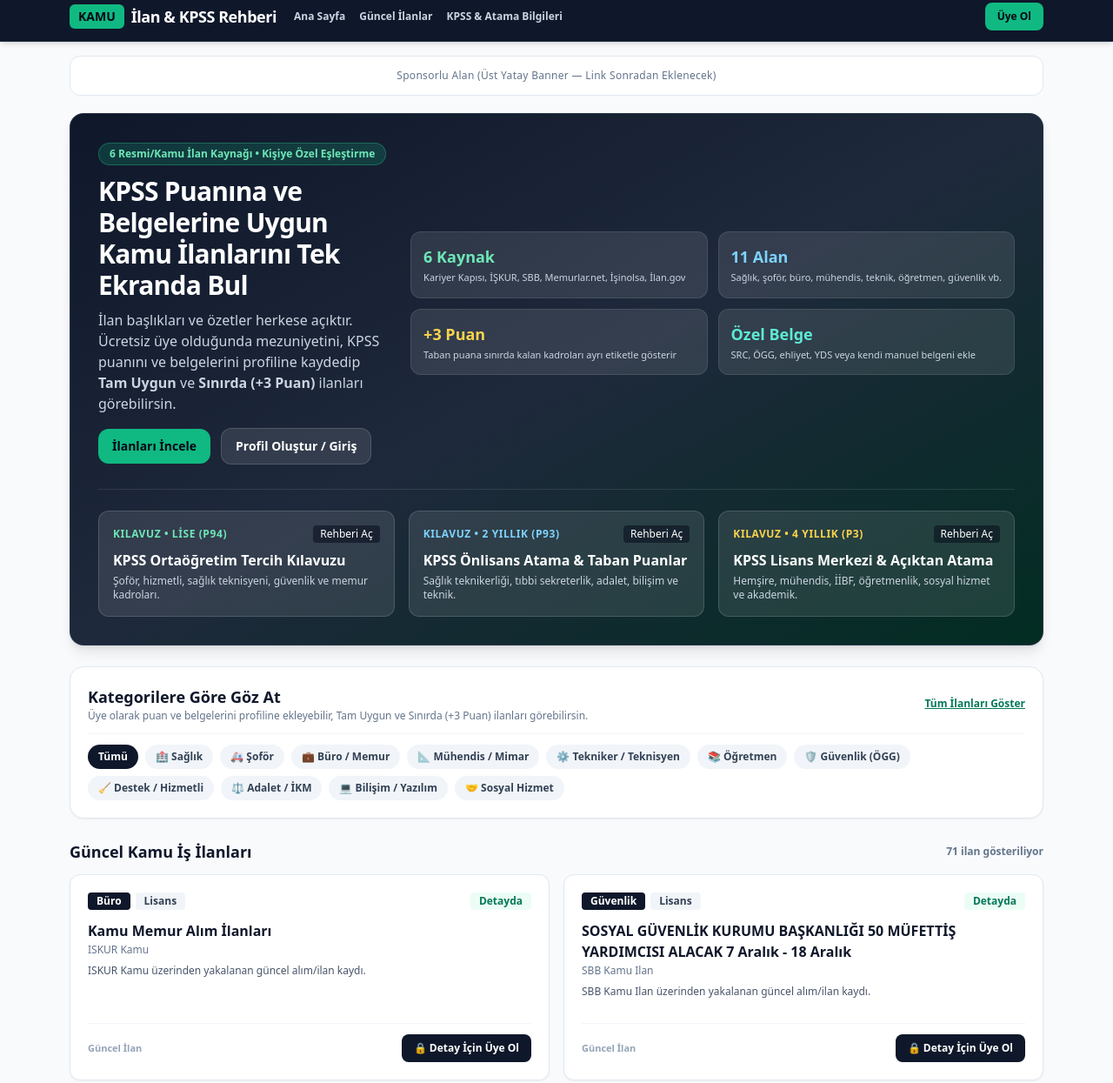
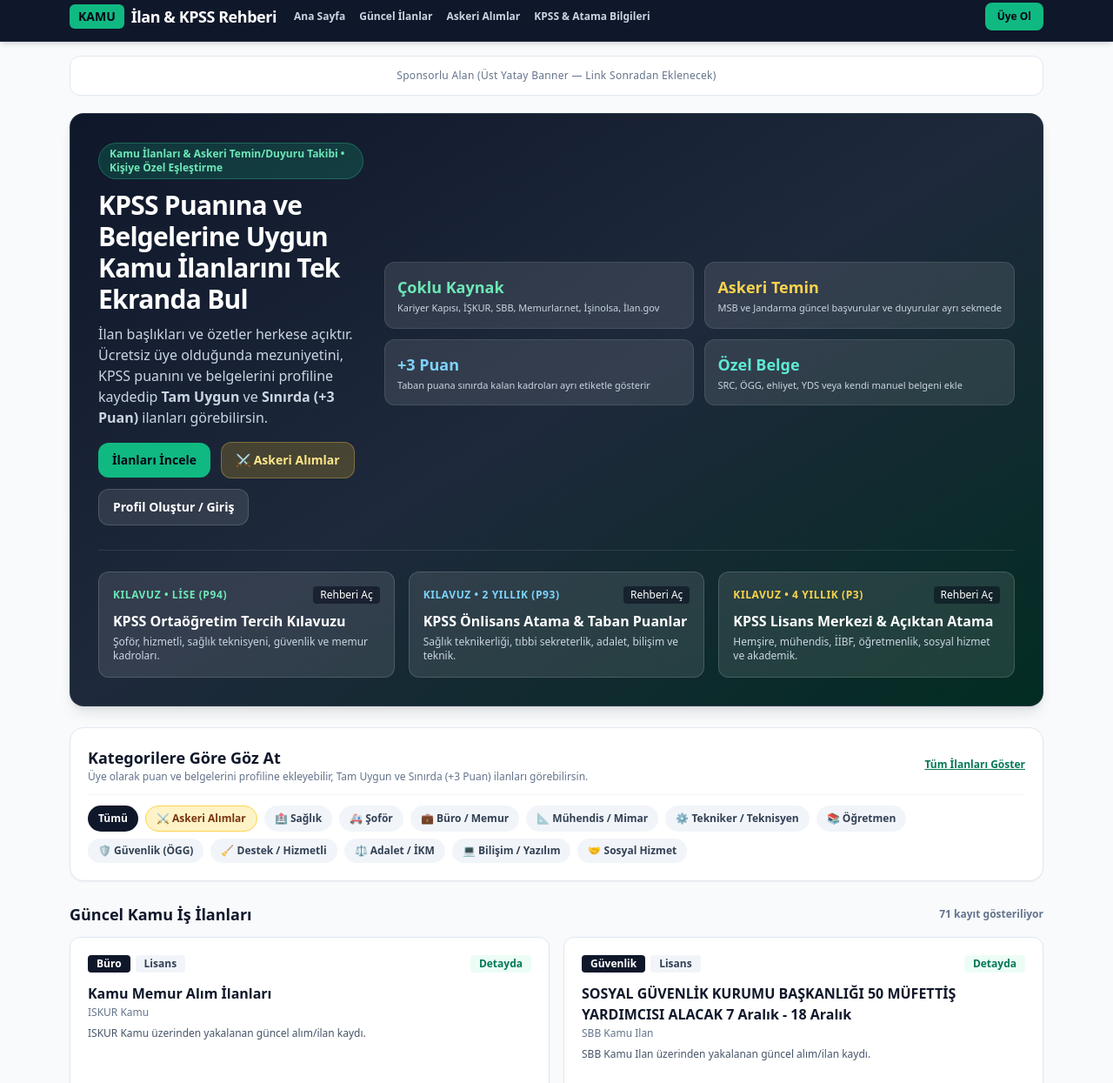
Before and after one commit to marnzkrieg2011-spec/kamu-ilanlari, a plain HTML site: page index.html in a window 1280 px wide. Shown: the part 9-1254 px from the top of the page at 87% size. Drawn offline with nearby package versions, Linux system fonts and the light colour scheme.

Commit message:
Update index.html

```diff
--- a/index.html
+++ b/index.html
@@ -19,6 +19,7 @@
         <nav class="hidden md:flex items-center gap-4 text-xs font-semibold text-slate-300">
           <button type="button" onclick="goHome(event)" class="hover:text-white transition">Ana Sayfa</button>
           <a href="#ilanlarSection" class="hover:text-white transition">Güncel İlanlar</a>
+          <button type="button" onclick="openAskeriAlimlar(event)" class="hover:text-emerald-300 transition">Askeri Alımlar</button>
           <a href="#bilgiMerkezi" class="hover:text-white transition">KPSS & Atama Bilgileri</a>
         </nav>
       </div>
@@ -42,7 +43,7 @@
       <div class="flex flex-col lg:flex-row lg:items-center justify-between gap-6">
         <div class="max-w-2xl">
           <span class="inline-flex items-center gap-1.5 bg-emerald-500/20 border border-emerald-400/30 text-emerald-300 text-xs font-semibold px-3 py-1 rounded-full mb-3">
-            6 Resmi/Kamu İlan Kaynağı • Kişiye Özel Eşleştirme
+            Kamu İlanları & Askeri Temin/Duyuru Takibi • Kişiye Özel Eşleştirme
           </span>
           <h1 class="text-2xl md:text-3xl font-extrabold leading-tight tracking-tight">
             KPSS Puanına ve Belgelerine Uygun Kamu İlanlarını Tek Ekranda Bul
@@ -54,6 +55,9 @@
             <a href="#ilanlarSection" class="bg-emerald-500 hover:bg-emerald-400 text-slate-950 font-bold text-xs sm:text-sm px-4 py-2.5 rounded-xl transition">
               İlanları İncele
             </a>
+            <button type="button" onclick="openAskeriAlimlar(event)" class="bg-amber-400/20 hover:bg-amber-400/30 text-amber-200 font-bold text-xs sm:text-sm px-4 py-2.5 rounded-xl border border-amber-300/30 transition">
+              ⚔️ Askeri Alımlar
+            </button>
             <button type="button" onclick="openAuthModal()" class="bg-white/10 hover:bg-white/20 text-white font-semibold text-xs sm:text-sm px-4 py-2.5 rounded-xl border border-white/15 transition">
               Profil Oluştur / Giriş
             </button>
@@ -62,15 +66,15 @@
 
         <div class="grid grid-cols-2 sm:grid-cols-4 lg:grid-cols-2 gap-3 shrink-0">
           <div class="bg-white/10 border border-white/10 rounded-xl p-3.5">
-            <div class="text-lg font-extrabold text-emerald-300">6 Kaynak</div>
+            <div class="text-lg font-extrabold text-emerald-300">Çoklu Kaynak</div>
             <div class="text-[11px] text-slate-300 mt-0.5">Kariyer Kapısı, İŞKUR, SBB, Memurlar.net, İşinolsa, İlan.gov</div>
           </div>
           <div class="bg-white/10 border border-white/10 rounded-xl p-3.5">
-            <div class="text-lg font-extrabold text-sky-300">11 Alan</div>
-            <div class="text-[11px] text-slate-300 mt-0.5">Sağlık, şoför, büro, mühendis, teknik, öğretmen, güvenlik vb.</div>
+            <div class="text-lg font-extrabold text-amber-300">Askeri Temin</div>
+            <div class="text-[11px] text-slate-300 mt-0.5">MSB ve Jandarma güncel başvurular ve duyurular ayrı sekmede</div>
           </div>
           <div class="bg-white/10 border border-white/10 rounded-xl p-3.5">
-            <div class="text-lg font-extrabold text-amber-300">+3 Puan</div>
+            <div class="text-lg font-extrabold text-sky-300">+3 Puan</div>
             <div class="text-[11px] text-slate-300 mt-0.5">Taban puana sınırda kalan kadroları ayrı etiketle gösterir</div>
           </div>
           <div class="bg-white/10 border border-white/10 rounded-xl p-3.5">
@@ -204,7 +208,7 @@
     </div>
   </section>
 
-  <!-- HIZLI KATEGORİ FİLTRE ÇUBUĞU -->
+  <!-- HIZLI KATEGORİ & ASKERİ ALIMLAR FİLTRE ÇUBUĞU -->
   <section class="max-w-6xl mx-auto px-4 mt-6">
     <div class="bg-white rounded-2xl shadow-sm border border-slate-200 p-4 sm:p-5">
       <div class="flex flex-col sm:flex-row sm:items-center justify-between gap-2 pb-3 border-b border-slate-100">
@@ -215,19 +219,20 @@
         <button type="button" onclick="resetFilters()" class="text-xs font-semibold text-emerald-700 hover:text-emerald-800 underline self-start sm:self-auto">Tüm İlanları Göster</button>
       </div>
 
-      <div class="flex flex-wrap gap-2 mt-3">
-        <button type="button" onclick="quickCategory('ALL')" class="px-3 py-1.5 rounded-full text-xs font-semibold bg-slate-900 text-white">Tümü</button>
-        <button type="button" onclick="quickCategory('Sağlık')" class="px-3 py-1.5 rounded-full text-xs font-semibold bg-slate-100 text-slate-700 hover:bg-slate-200">🏥 Sağlık</button>
-        <button type="button" onclick="quickCategory('Şoför')" class="px-3 py-1.5 rounded-full text-xs font-semibold bg-slate-100 text-slate-700 hover:bg-slate-200">🚑 Şoför</button>
-        <button type="button" onclick="quickCategory('Büro')" class="px-3 py-1.5 rounded-full text-xs font-semibold bg-slate-100 text-slate-700 hover:bg-slate-200">💼 Büro / Memur</button>
-        <button type="button" onclick="quickCategory('Mühendis')" class="px-3 py-1.5 rounded-full text-xs font-semibold bg-slate-100 text-slate-700 hover:bg-slate-200">📐 Mühendis / Mimar</button>
-        <button type="button" onclick="quickCategory('Teknik')" class="px-3 py-1.5 rounded-full text-xs font-semibold bg-slate-100 text-slate-700 hover:bg-slate-200">⚙️ Tekniker / Teknisyen</button>
-        <button type="button" onclick="quickCategory('Öğretmen')" class="px-3 py-1.5 rounded-full text-xs font-semibold bg-slate-100 text-slate-700 hover:bg-slate-200">📚 Öğretmen</button>
-        <button type="button" onclick="quickCategory('Güvenlik')" class="px-3 py-1.5 rounded-full text-xs font-semibold bg-slate-100 text-slate-700 hover:bg-slate-200">🛡️ Güvenlik (ÖGG)</button>
-        <button type="button" onclick="quickCategory('Destek')" class="px-3 py-1.5 rounded-full text-xs font-semibold bg-slate-100 text-slate-700 hover:bg-slate-200">🧹 Destek / Hizmetli</button>
-        <button type="button" onclick="quickCategory('Adalet')" class="px-3 py-1.5 rounded-full text-xs font-semibold bg-slate-100 text-slate-700 hover:bg-slate-200">⚖️ Adalet / İKM</button>
-        <button type="button" onclick="quickCategory('Bilişim')" class="px-3 py-1.5 rounded-full text-xs font-semibold bg-slate-100 text-slate-700 hover:bg-slate-200">💻 Bilişim / Yazılım</button>
-        <button type="button" onclick="quickCategory('Sosyal')" class="px-3 py-1.5 rounded-full text-xs font-semibold bg-slate-100 text-slate-700 hover:bg-slate-200">🤝 Sosyal Hizmet</button>
+      <div id="categoryButtonsBar" class="flex flex-wrap gap-2 mt-3">
+        <button type="button" data-cat="ALL" onclick="quickCategory('ALL')" class="cat-btn px-3 py-1.5 rounded-full text-xs font-semibold bg-slate-900 text-white">Tümü</button>
+        <button type="button" data-cat="ASKERI" onclick="quickCategory('ASKERI')" class="cat-btn px-3 py-1.5 rounded-full text-xs font-semibold bg-amber-100 text-amber-900 hover:bg-amber-200 border border-amber-300">⚔️ Askeri Alımlar</button>
+        <button type="button" data-cat="Sağlık" onclick="quickCategory('Sağlık')" class="cat-btn px-3 py-1.5 rounded-full text-xs font-semibold bg-slate-100 text-slate-700 hover:bg-slate-200">🏥 Sağlık</button>
+        <button type="button" data-cat="Şoför" onclick="quickCategory('Şoför')" class="cat-btn px-3 py-1.5 rounded-full text-xs font-semibold bg-slate-100 text-slate-700 hover:bg-slate-200">🚑 Şoför</button>
+        <button type="button" data-cat="Büro" onclick="quickCategory('Büro')" class="cat-btn px-3 py-1.5 rounded-full text-xs font-semibold bg-slate-100 text-slate-700 hover:bg-slate-200">💼 Büro / Memur</button>
+        <button type="button" data-cat="Mühendis" onclick="quickCategory('Mühendis')" class="cat-btn px-3 py-1.5 rounded-full text-xs font-semibold bg-slate-100 text-slate-700 hover:bg-slate-200">📐 Mühendis / Mimar</button>
+        <button type="button" data-cat="Teknik" onclick="quickCategory('Teknik')" class="cat-btn px-3 py-1.5 rounded-full text-xs font-semibold bg-slate-100 text-slate-700 hover:bg-slate-200">⚙️ Tekniker / Teknisyen</button>
+        <button type="button" data-cat="Öğretmen" onclick="quickCategory('Öğretmen')" class="cat-btn px-3 py-1.5 rounded-full text-xs font-semibold bg-slate-100 text-slate-700 hover:bg-slate-200">📚 Öğretmen</button>
+        <button type="button" data-cat="Güvenlik" onclick="quickCategory('Güvenlik')" class="cat-btn px-3 py-1.5 rounded-full text-xs font-semibold bg-slate-100 text-slate-700 hover:bg-slate-200">🛡️ Güvenlik (ÖGG)</button>
+        <button type="button" data-cat="Destek" onclick="quickCategory('Destek')" class="cat-btn px-3 py-1.5 rounded-full text-xs font-semibold bg-slate-100 text-slate-700 hover:bg-slate-200">🧹 Destek / Hizmetli</button>
+        <button type="button" data-cat="Adalet" onclick="quickCategory('Adalet')" class="cat-btn px-3 py-1.5 rounded-full text-xs font-semibold bg-slate-100 text-slate-700 hover:bg-slate-200">⚖️ Adalet / İKM</button>
+        <button type="button" data-cat="Bilişim" onclick="quickCategory('Bilişim')" class="cat-btn px-3 py-1.5 rounded-full text-xs font-semibold bg-slate-100 text-slate-700 hover:bg-slate-200">💻 Bilişim / Yazılım</button>
+        <button type="button" data-cat="Sosyal" onclick="quickCategory('Sosyal')" class="cat-btn px-3 py-1.5 rounded-full text-xs font-semibold bg-slate-100 text-slate-700 hover:bg-slate-200">🤝 Sosyal Hizmet</button>
       </div>
     </div>
   </section>
@@ -522,6 +527,7 @@
       {
         id: "ilan-1",
         source: "SBB Kamu Ilan",
+        group: "genel",
         category: "Sağlık",
         education: "Önlisans",
         minScore: 65,
@@ -536,6 +542,7 @@
       {
         id: "ilan-2",
         source: "Kariyer Kapisi",
+        group: "genel",
         category: "Şoför",
         education: "Ortaöğretim",
         minScore: 60,
@@ -550,6 +557,7 @@
       {
         id: "ilan-3",
         source: "Ilan.gov.tr",
+        group: "genel",
         category: "Öğretmen",
         education: "Lisans",
         minScore: 72,
@@ -564,6 +572,7 @@
       {
         id: "ilan-4",
         source: "Memurlar.net Ilan",
+        group: "genel",
         category: "Büro",
         education: "Lisans",
         minScore: 71,
@@ -578,6 +587,7 @@
       {
         id: "ilan-5",
         source: "ISKUR Kamu",
+        group: "genel",
         category: "Güvenlik",
         education: "Ortaöğretim",
         minScore: 55,
@@ -592,6 +602,7 @@
       {
         id: "ilan-6",
         source: "Isinolsa Memur",
+        group: "genel",
         category: "Bilişim",
         education: "Lisans",
         minScore: 70,
@@ -638,6 +649,38 @@
     let ITEMS = [...FALLBACK_ITEMS];
     let customDocs = [];
     let lastRenderedList = [];
+    let activeFilterCat = "ALL";
+
+    function isAskeriItem(item) {
+      if (!item) return false;
+      if (item.group === "askeri" || item.category === "Askeri") return true;
+      const src = (item.source || "").toLowerCase();
+      return src.includes("msb") || src.includes("jandarma") || src.includes("personel temin");
+    }
+
+    function setActiveCategoryButton(cat) {
+      activeFilterCat = cat;
+      document.querySelectorAll(".cat-btn").forEach(btn => {
+        const btnCat = btn.getAttribute("data-cat");
+        const isActive = btnCat === cat;
+        if (btnCat === "ASKERI") {
+          btn.className = isActive
+            ? "cat-btn px-3 py-1.5 rounded-full text-xs font-bold bg-amber-500 text-slate-950 border border-amber-500 shadow-xs"
+            : "cat-btn px-3 py-1.5 rounded-full text-xs font-semibold bg-amber-100 text-amber-900 hover:bg-amber-200 border border-amber-300";
+        } else {
+          btn.className = isActive
+            ? "cat-btn px-3 py-1.5 rounded-full text-xs font-bold bg-slate-900 text-white"
+            : "cat-btn px-3 py-1.5 rounded-full text-xs font-semibold bg-slate-100 text-slate-700 hover:bg-slate-200";
+        }
+      });
+    }
+
+    function openAskeriAlimlar(e) {
+      if (e) e.preventDefault();
+      quickCategory("ASKERI");
+      const sec = document.getElementById("ilanlarSection");
+      if (sec) sec.scrollIntoView({ behavior: "smooth", block: "start" });
+    }
 
     function goHome(e) {
       if (e) e.preventDefault();
@@ -777,8 +820,7 @@
       localStorage.removeItem("kpss_user");
       renderAuthHeader();
       document.getElementById("matchInfoText").textContent = "Üye olarak puan ve belgelerini profiline ekleyebilir, Tam Uygun ve Sınırda (+3 Puan) ilanları görebilirsin.";
-      document.getElementById("listHeading").textContent = "Güncel Kamu İş İlanları";
-      renderJobs(ITEMS.map(item => ({ item, matchType: "normal", diff: 0, matchedCustomDocs: [] })));
+      quickCategory(activeFilterCat);
     }
 
     function openAuthModal() {
@@ -815,20 +857,21 @@
       const item = ITEMS.find(x => x.id === id);
       if (!item) return;
       const docsText = (item.requiredDocs || []).length > 0 ? item.requiredDocs.join(", ") : "Özel belge şartı yok";
+      const isAskeri = isAskeriItem(item);
       document.getElementById("detailContent").innerHTML = `
         <div class="flex items-center gap-2 flex-wrap">
-          <span class="bg-slate-900 text-white text-xs font-bold px-2.5 py-0.5 rounded">${item.category}</span>
+          <span class="${isAskeri ? "bg-amber-500 text-slate-950" : "bg-slate-900 text-white"} text-xs font-bold px-2.5 py-0.5 rounded">${isAskeri ? "Askeri Alım / Duyuru" : item.category}</span>
           <span class="bg-slate-100 text-slate-700 text-xs font-semibold px-2.5 py-0.5 rounded">${item.education}</span>
-          <span class="bg-emerald-100 text-emerald-800 text-xs font-bold px-2.5 py-0.5 rounded">${item.minScore > 0 ? "Min. " + item.minScore + " KPSS" : "KPSS / Şart İlanda"}</span>
+          <span class="bg-emerald-100 text-emerald-800 text-xs font-bold px-2.5 py-0.5 rounded">${item.minScore > 0 ? "Min. " + item.minScore + " KPSS" : "Başvuru / Duyuru Şartları"}</span>
         </div>
         <h3 class="text-xl font-extrabold text-slate-900 mt-3">${item.title}</h3>
         <p class="text-xs font-semibold text-slate-500 mt-1">Kaynak: ${item.source || item.institution} • ${item.deadline}</p>
         <p class="text-xs font-semibold text-indigo-700 bg-indigo-50 px-3 py-1.5 rounded-lg mt-3">Belgeler: ${docsText}</p>
         <div class="bg-slate-50 border border-slate-200 rounded-xl p-4 mt-3">
-          <h4 class="text-xs font-bold uppercase text-slate-500 mb-1">İlan Detayı</h4>
+          <h4 class="text-xs font-bold uppercase text-slate-500 mb-1">${isAskeri ? "Temin / Duyuru Detayı" : "İlan Detayı"}</h4>
           <p class="text-sm text-slate-700 leading-relaxed">${item.details}</p>
         </div>
-        <a href="${item.officialUrl}" target="_blank" rel="noopener" class="mt-5 inline-block w-full text-center bg-emerald-600 hover:bg-emerald-700 text-white font-bold py-2.5 rounded-lg text-sm">Resmi İlan Bağlantısına Git ↗</a>
+        <a href="${item.officialUrl}" target="_blank" rel="noopener" class="mt-5 inline-block w-full text-center bg-emerald-600 hover:bg-emerald-700 text-white font-bold py-2.5 rounded-lg text-sm">Resmi Duyuru / Başvuru Sayfasına Git ↗</a>
       `;
       document.getElementById("detailModal").classList.remove("hidden");
     }
@@ -843,23 +886,35 @@
       const nearCount = entries.filter(e => e.matchType === "near").length;
       countEl.textContent = (exactCount > 0 || nearCount > 0)
         ? `${exactCount} Tam Uygun • ${nearCount} Sınırda (Yakın Puan)`
-        : `${entries.length} ilan gösteriliyor`;
+        : `${entries.length} kayıt gösteriliyor`;
 
       if (entries.length === 0) {
-        container.innerHTML = `<div class="col-span-full bg-white border border-slate-200 rounded-xl p-8 text-center"><p class="font-bold text-slate-700">Seçtiğin bilgilere uyan ilan bulunamadı.</p><p class="text-xs text-slate-500 mt-1">Profilindeki puan, eğitim, kategori veya belge ayarlarını değiştirip tekrar deneyebilirsin.</p></div>`;
+        const emptyMsg = activeFilterCat === "ASKERI"
+          ? "Şu an askeri alımlar/duyurular listesinde kayıt bulunamadı."
+          : "Seçtiğin bilgilere uyan ilan bulunamadı.";
+        container.innerHTML = `<div class="col-span-full bg-white border border-slate-200 rounded-xl p-8 text-center"><p class="font-bold text-slate-700">${emptyMsg}</p><p class="text-xs text-slate-500 mt-1">Günlük otomatik güncelleme (her gün 09:00) veya diğer kategoriler üzerinden kontrol edebilirsin.</p></div>`;
         return;
       }
 
       container.innerHTML = entries.map(({ item, matchType, diff, matchedCustomDocs }) => {
         let badge = "";
         let border = "border-slate-200 hover:border-slate-400";
+        const isAskeri = isAskeriItem(item);
+
         if (matchType === "exact") {
           badge = `<span class="bg-emerald-600 text-white text-[11px] font-bold px-2.5 py-0.5 rounded">✓ Tam Uygun</span>`;
           border = "border-emerald-300 bg-emerald-50/20";
         } else if (matchType === "near") {
           badge = `<span class="bg-amber-500 text-slate-950 text-[11px] font-bold px-2.5 py-0.5 rounded">⚡ Sınırda (+${diff.toFixed(1)} Puan)</span>`;
           border = "border-amber-300 bg-amber-50/25";
+        } else if (isAskeri) {
+          border = "border-amber-200 hover:border-amber-400";
         }
+
+        const catBadgeClass = isAskeri
+          ? "bg-amber-500 text-slate-950 text-xs font-bold px-2.5 py-0.5 rounded"
+          : "bg-slate-900 text-white text-xs font-bold px-2.5 py-0.5 rounded";
+        const catBadgeLabel = isAskeri ? "⚔️ Askeri Alım" : item.category;
 
         const customBadges = (matchedCustomDocs || []).map(cd => `<span class="bg-emerald-100 text-emerald-800 text-[11px] font-bold px-2 py-0.5 rounded">✓ Belge: ${cd}</span>`).join(" ");
 
@@ -869,10 +924,10 @@
               <div class="flex items-center justify-between gap-2 flex-wrap">
                 <div class="flex items-center gap-1.5 flex-wrap">
                   ${badge}
-                  <span class="bg-slate-900 text-white text-xs font-bold px-2.5 py-0.5 rounded">${item.category}</span>
+                  <span class="${catBadgeClass}">${catBadgeLabel}</span>
                   <span class="bg-slate-100 text-slate-700 text-xs font-semibold px-2.5 py-0.5 rounded">${item.education}</span>
                 </div>
-                <span class="text-xs font-bold text-emerald-700 bg-emerald-50 px-2.5 py-0.5 rounded">${item.minScore > 0 ? "Taban: " + item.minScore : "Detayda"}</span>
+                <span class="text-xs font-bold text-emerald-700 bg-emerald-50 px-2.5 py-0.5 rounded">${item.minScore > 0 ? "Taban: " + item.minScore : (isAskeri ? "Temin / Duyuru" : "Detayda")}</span>
               </div>
               <h3 class="font-bold text-base text-slate-900 mt-3">${item.title}</h3>
               <p class="text-xs font-medium text-slate-500 mt-0.5">${item.source || item.institution}</p>
@@ -882,7 +937,7 @@
             <div class="mt-4 pt-3 border-t border-slate-100 flex items-center justify-between">
               <span class="text-[11px] font-semibold text-slate-400">${item.deadline}</span>
               <button type="button" onclick="openDetail('${item.id}')" class="text-xs font-bold px-3.5 py-2 rounded-lg transition bg-slate-900 hover:bg-slate-800 text-white">
-                ${user ? "İlan Detayını Gör →" : "🔒 Detay İçin Üye Ol"}
+                ${user ? "Detayı Gör →" : "🔒 Detay İçin Üye Ol"}
               </button>
             </div>
           </article>
@@ -920,10 +975,14 @@
       const presetDocs = p.presetDocs || [];
       const totalDocs = presetDocs.length + customDocs.length;
 
+      const basePool = activeFilterCat === "ASKERI"
+        ? ITEMS.filter(x => isAskeriItem(x))
+        : ITEMS.filter(x => !isAskeriItem(x));
+
       const matched = [];
-      ITEMS.forEach(item => {
+      basePool.forEach(item => {
         if (edu !== "ALL" && item.education !== edu) return;
-        if (cat !== "ALL" && item.category !== cat) return;
+        if (activeFilterCat !== "ASKERI" && cat !== "ALL" && item.category !== cat) return;
 
         const matchedCustom = customDocs.filter(cd => doesItemMatchCustomDoc(item, cd));
         if (totalDocs > 0 && (item.requiredDocs || []).length > 0) {
@@ -955,7 +1014,9 @@
         return (a.matchType === "exact" ? -1 : 1) - (b.matchType === "exact" ? -1 : 1);
       });
 
-      document.getElementById("listHeading").textContent = "Profiline Göre Eşleşen İlanlar";
+      document.getElementById("listHeading").textContent = activeFilterCat === "ASKERI"
+        ? "Askeri Alımlar — Güncel Başvurular ve Duyurular"
+        : "Profiline Göre Eşleşen İlanlar";
       renderJobs(matched);
       if (showToast) {
         document.getElementById("profileDocFeedback").textContent = "Profil eşleştirmesi güncellendi.";
@@ -963,12 +1024,19 @@
     }
 
     function quickCategory(cat) {
+      setActiveCategoryButton(cat);
       if (cat === "ALL") {
+        const genelIlanlar = ITEMS.filter(x => !isAskeriItem(x));
         document.getElementById("listHeading").textContent = "Güncel Kamu İş İlanları";
-        renderJobs(ITEMS.map(item => ({ item, matchType: "normal", diff: 0, matchedCustomDocs: [] })));
+        renderJobs(genelIlanlar.map(item => ({ item, matchType: "normal", diff: 0, matchedCustomDocs: [] })));
+      } else if (cat === "ASKERI") {
+        const askeriKayitlar = ITEMS.filter(x => isAskeriItem(x));
+        document.getElementById("listHeading").textContent = "Askeri Alımlar — Güncel Başvurular ve Duyurular";
+        renderJobs(askeriKayitlar.map(item => ({ item, matchType: "normal", diff: 0, matchedCustomDocs: [] })));
       } else {
+        const filtered = ITEMS.filter(x => !isAskeriItem(x) && x.category === cat);
         document.getElementById("listHeading").textContent = `${cat} Kategorisi İlanları`;
-        renderJobs(ITEMS.filter(x => x.category === cat).map(item => ({ item, matchType: "normal", diff: 0, matchedCustomDocs: [] })));
+        renderJobs(filtered.map(item => ({ item, matchType: "normal", diff: 0, matchedCustomDocs: [] })));
       }
     }
 
@@ -1005,10 +1073,12 @@
         }
       } catch (e) {}
 
+      setActiveCategoryButton("ALL");
       if (getUser()) {
         applyProfileMatch(false);
       } else {
-        renderJobs(ITEMS.map(item => ({ item, matchType: "normal", diff: 0, matchedCustomDocs: [] })));
+        const genelIlanlar = ITEMS.filter(x => !isAskeriItem(x));
+        renderJobs(genelIlanlar.map(item => ({ item, matchType: "normal", diff: 0, matchedCustomDocs: [] })));
       }
     }
 
```
